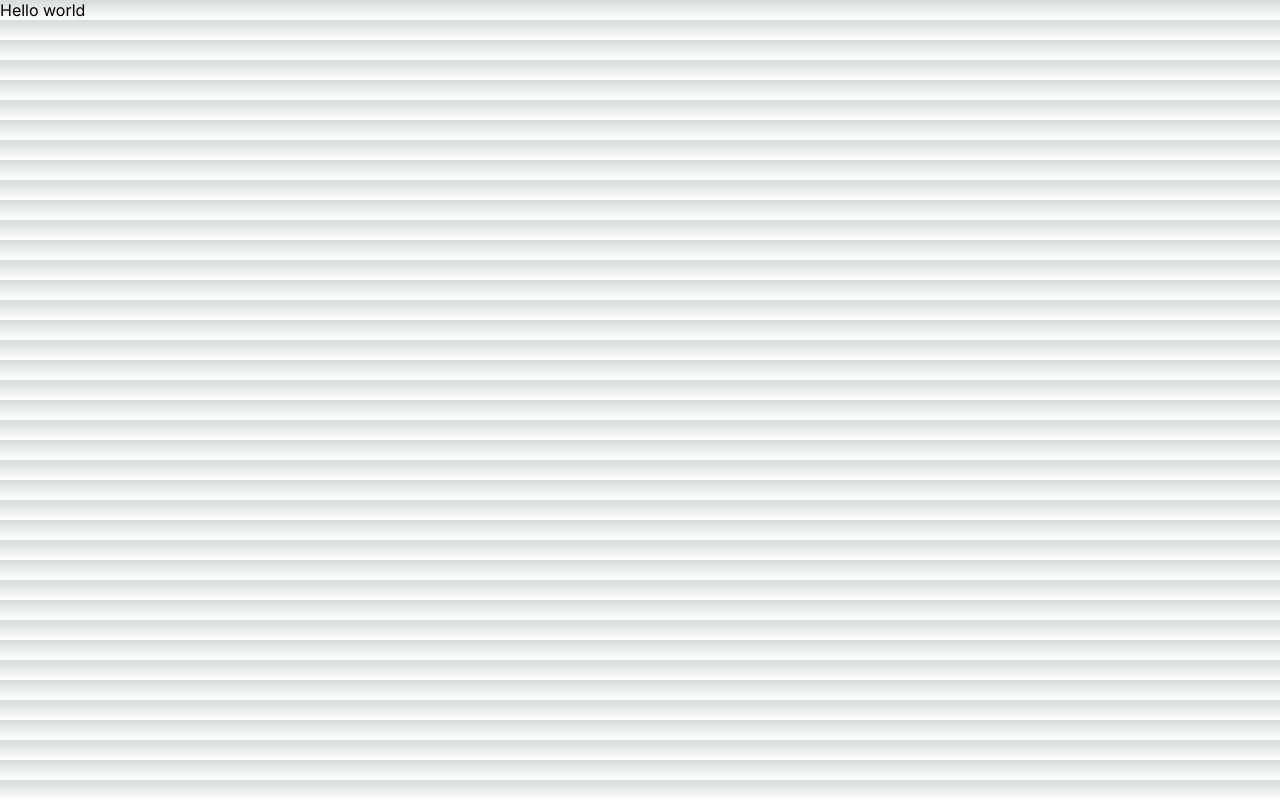
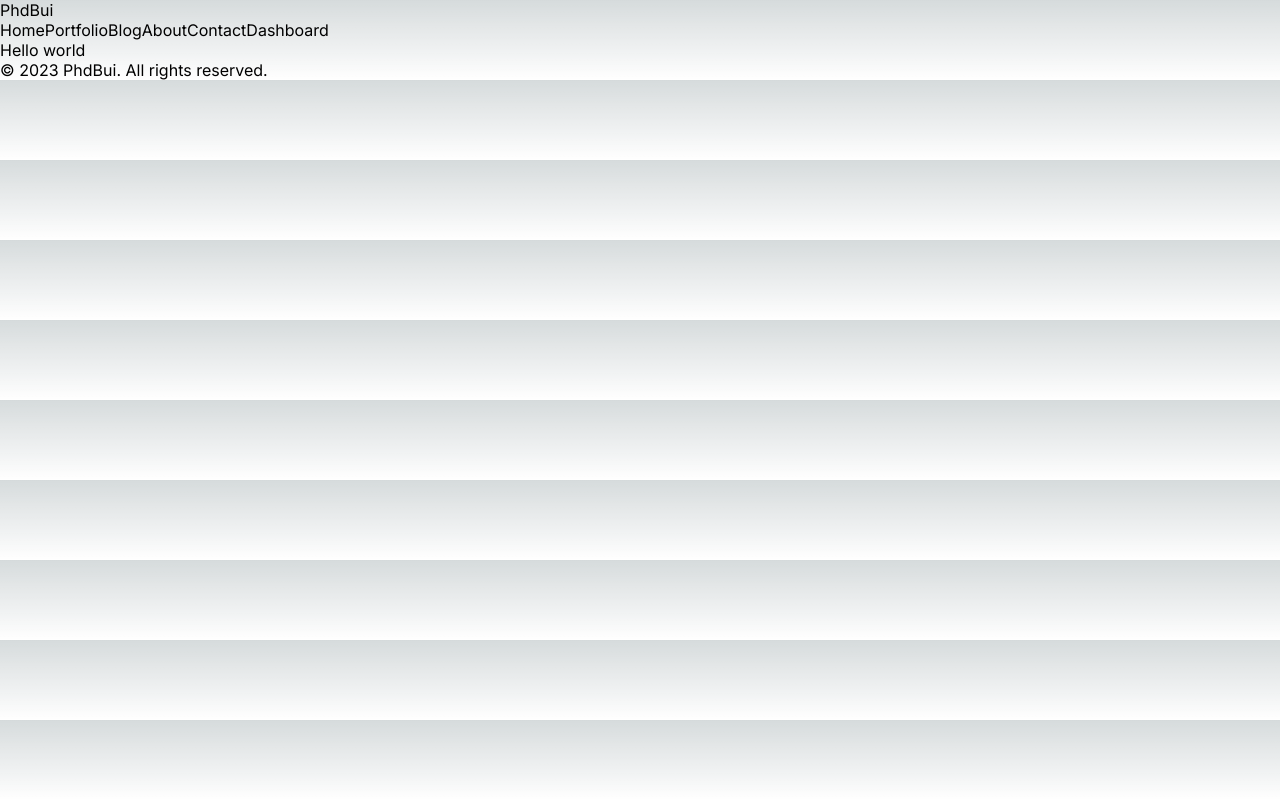
Before and after one commit to congdoan6997/learn-nextjs, a Next.js app: page / in a window 1280 px wide. Built offline with nearby package versions, Linux system fonts and the light colour scheme.

Commit message:
nextjs layouts and components

```diff
--- a/src/app/layout.js
+++ /dev/null
@@ -1,17 +0,0 @@
-import './globals.css'
-import { Inter } from 'next/font/google'
-
-const inter = Inter({ subsets: ['latin'] })
-
-export const metadata = {
-  title: 'Create Next App',
-  description: 'Generated by create next app',
-}
-
-export default function RootLayout({ children }) {
-  return (
-    <html lang="en">
-      <body className={inter.className}>{children}</body>
-    </html>
-  )
-}
--- /dev/null
+++ b/src/app/layout.jsx
@@ -0,0 +1,23 @@
+import "./globals.css";
+import { Inter } from "next/font/google";
+import Navbar from "@/components/navbar/Navbar";
+import Footer from "@/components/footer/Footer";
+
+const inter = Inter({ subsets: ["latin"] });
+
+export const metadata = {
+  title: "Create Next App",
+  description: "Generated by create next app",
+};
+
+export default function RootLayout({ children }) {
+  return (
+    <html lang="en">
+      <body className={inter.className}>
+        <Navbar></Navbar>
+        {children}
+        <Footer></Footer>
+      </body>
+    </html>
+  );
+}
--- /dev/null
+++ b/src/components/footer/Footer.jsx
@@ -0,0 +1,11 @@
+import React from "react";
+
+const Footer = () => {
+  return (
+    <div>
+      <div>&#169; 2023 PhdBui. All rights reserved.</div>
+    </div>
+  );
+};
+
+export default Footer;
--- /dev/null
+++ b/src/components/navbar/Navbar.jsx
@@ -0,0 +1,52 @@
+import Link from "next/link";
+import React from "react";
+
+const links = [
+  {
+    id: 1,
+    title: "Home",
+    url: "/",
+  },
+  {
+    id: 2,
+    title: "Portfolio",
+    url: "/portfolio",
+  },
+  {
+    id: 3,
+    title: "Blog",
+    url: "/blog",
+  },
+  {
+    id: 4,
+    title: "About",
+    url: "/about",
+  },
+  {
+    id: 5,
+    title: "Contact",
+    url: "/contact",
+  },
+  {
+    id: 6,
+    title: "Dashboard",
+    url: "/dashboard",
+  },
+];
+
+const Navbar = () => {
+  return (
+    <div>
+      <Link href="/">PhdBui</Link>
+      <div>
+        {links.map((link) => (
+          <Link key={link.id} href={link.url}>
+            {link.title}
+          </Link>
+        ))}
+      </div>
+    </div>
+  );
+};
+
+export default Navbar;
```
Also changed, not shown: src/app/blog/layout.jsx (added, +12 -0 lines), src/app/contact/loading.jsx (added, +7 -0 lines).
